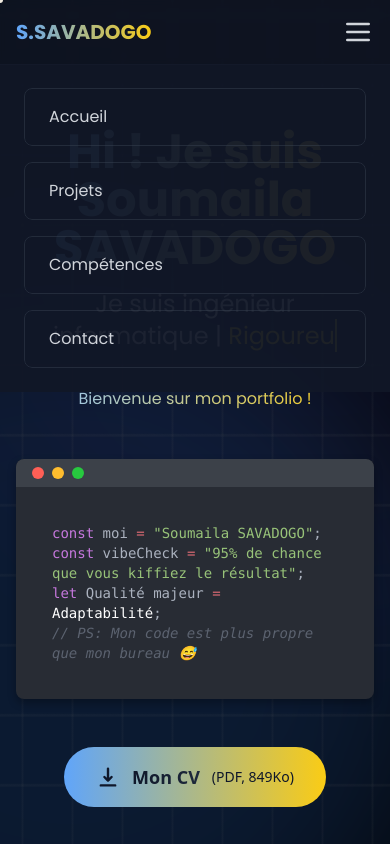
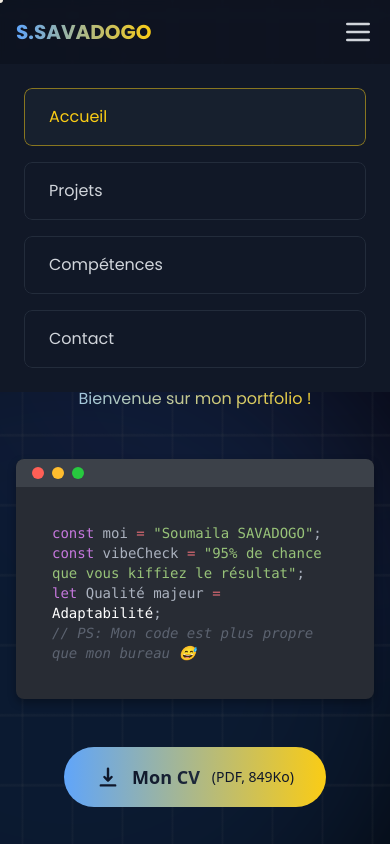
Before and after one commit to 01warrior/portfolio, a React (Vite) app: page / in a window 390 px wide. Both pictures are taken after a click on the button 358 px from the left and 32 px from the top of the page. Shown: the top 844 px of the page. Built offline with nearby package versions, Linux system fonts and the light colour scheme.

Commit message:
correction menu mobile

```diff
--- a/src/components/Appbar.jsx
+++ b/src/components/Appbar.jsx
@@ -95,7 +95,8 @@ function Appbar() {
           initial="closed"
           animate={isMenuOpen ? "open" : "closed"}
           variants={menuVariants}
-          className="lg:hidden absolute top-16 left-0 right-0 bg-gray-900/95 backdrop-blur-sm overflow-hidden"
+          className="lg:hidden absolute top-16 left-0 right-0 bg-gray-900/100 backdrop-blur-sm overflow-hidden"
+
         >
           <div className="flex flex-col space-y-4 p-6">
             {navLinks.map((link) => (
@@ -112,6 +113,7 @@ function Appbar() {
                   duration={500}
                   onClick={() => setIsMenuOpen(false)}
                   className="block px-6 py-4 text-gray-300 hover:text-yellow-400 hover:bg-gray-800/50 transition-all rounded-lg border border-gray-700/50 hover:border-yellow-400/50 shadow-lg"
+                  activeClass="!text-yellow-400 !border-yellow-400/50 !bg-gray-800/50"
                 >
                   {link.label}
                 </Link>
```
